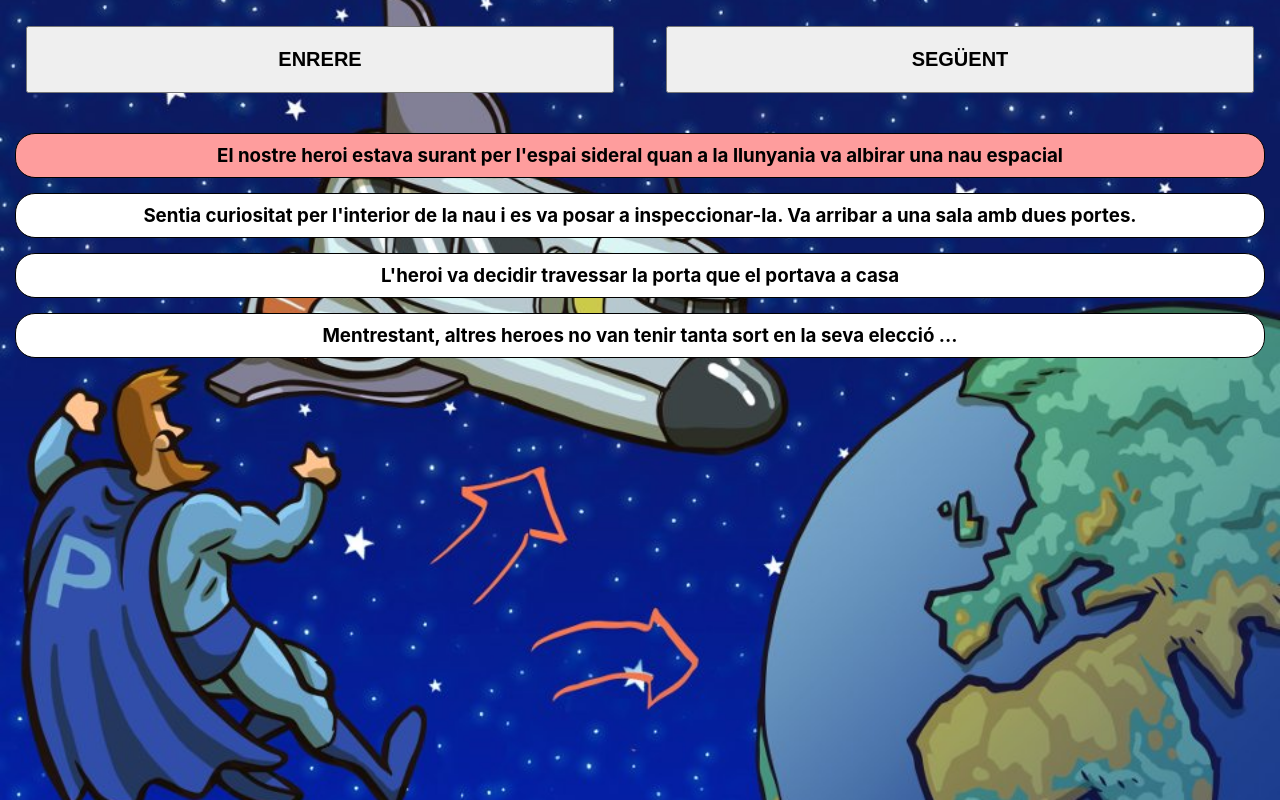
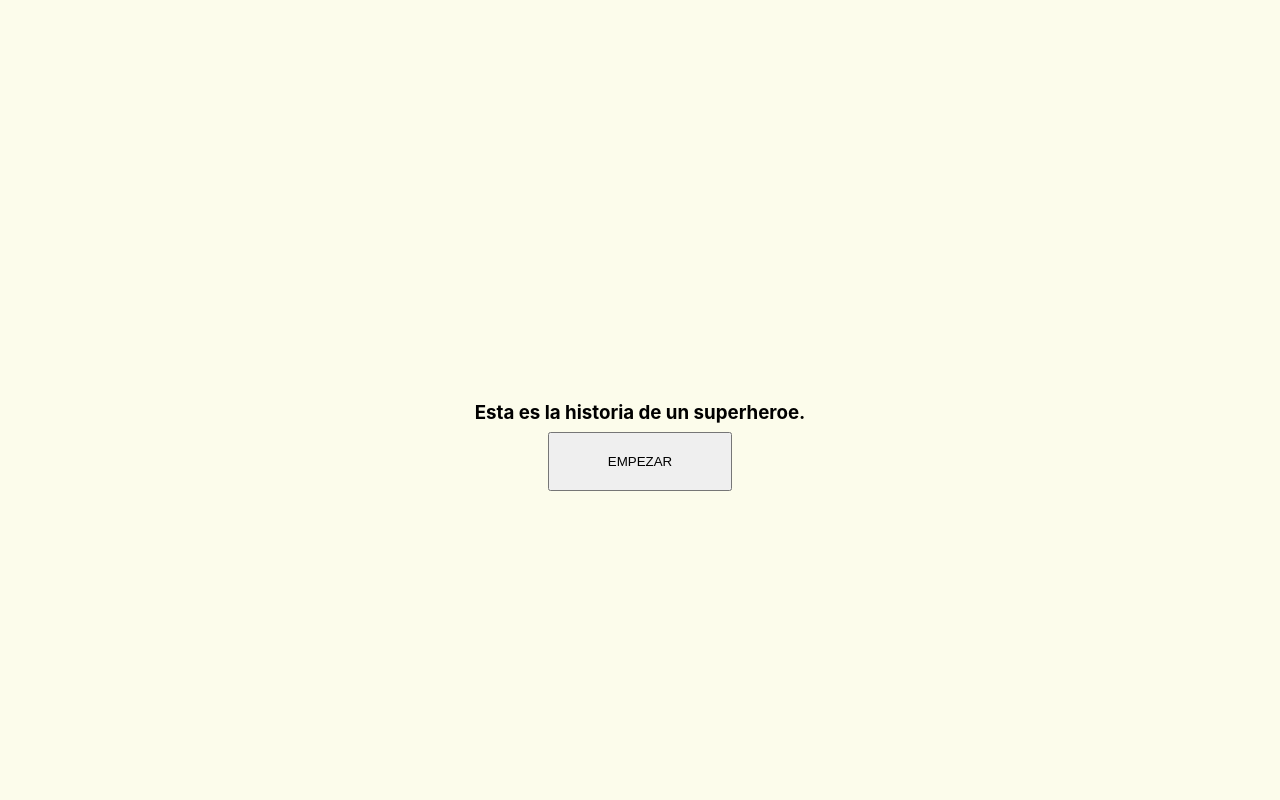
Before and after one commit to lauracapella/react_project_tootltip_guide, a React (Create React App) app: page / in a window 1280 px wide. Built offline with nearby package versions, Linux system fonts and the light colour scheme.

Commit message:
welcome page

```diff
--- a/src/App.css
+++ b/src/App.css
@@ -33,6 +33,25 @@
   background-size: cover;
 }
 
+.welcome__wrap {
+  display: flex;
+  justify-content: center;
+  align-content:center;
+  background-color: rgb(252, 252, 235);
+  height: 100vh;
+  width: 100%;
+}
+
+.welcome {
+  width: 400px;
+  justify-content: center;
+  align-content:center;
+  text-align: center;
+  margin-top: 100px;
+}
+
+
+
 * {
   margin: 0;
   padding: 0;
--- a/src/App.js
+++ b/src/App.js
@@ -2,7 +2,7 @@ import './App.css';
 import React, { count, useState } from "react";
 import data from "./data"
 
-function App(props) {
+function Historia(props) {
   const [count, setCount] = useState(0);
   const contadorMas = () => setCount(count + 1);
   const contadorMenos = () => setCount(count - 1);
@@ -22,4 +22,34 @@ function App(props) {
   );
 }
 
+function Wellcome (props){
+  let mostrarPagina = true;
+
+  return (
+    <div class='welcome__wrap'>
+    <div class='welcome'>
+      <h3>Esta es la historia de un superheroe.</h3>
+    <button className='botones' onClick={props.goToHome}>EMPEZAR</button>
+    </div>
+    </div>
+  );
+}
+
+
+
+function App(props) {
+
+  const [mostrarPagina, setMostrarPagina] = useState(false)
+
+  const changePage = () => {
+    setMostrarPagina(true);
+  }
+
+  return (
+    <div>
+      {mostrarPagina ? <Historia/> : <Wellcome goToHome = {changePage} />}
+    </div>
+  );
+}
+
 export default App;
```
